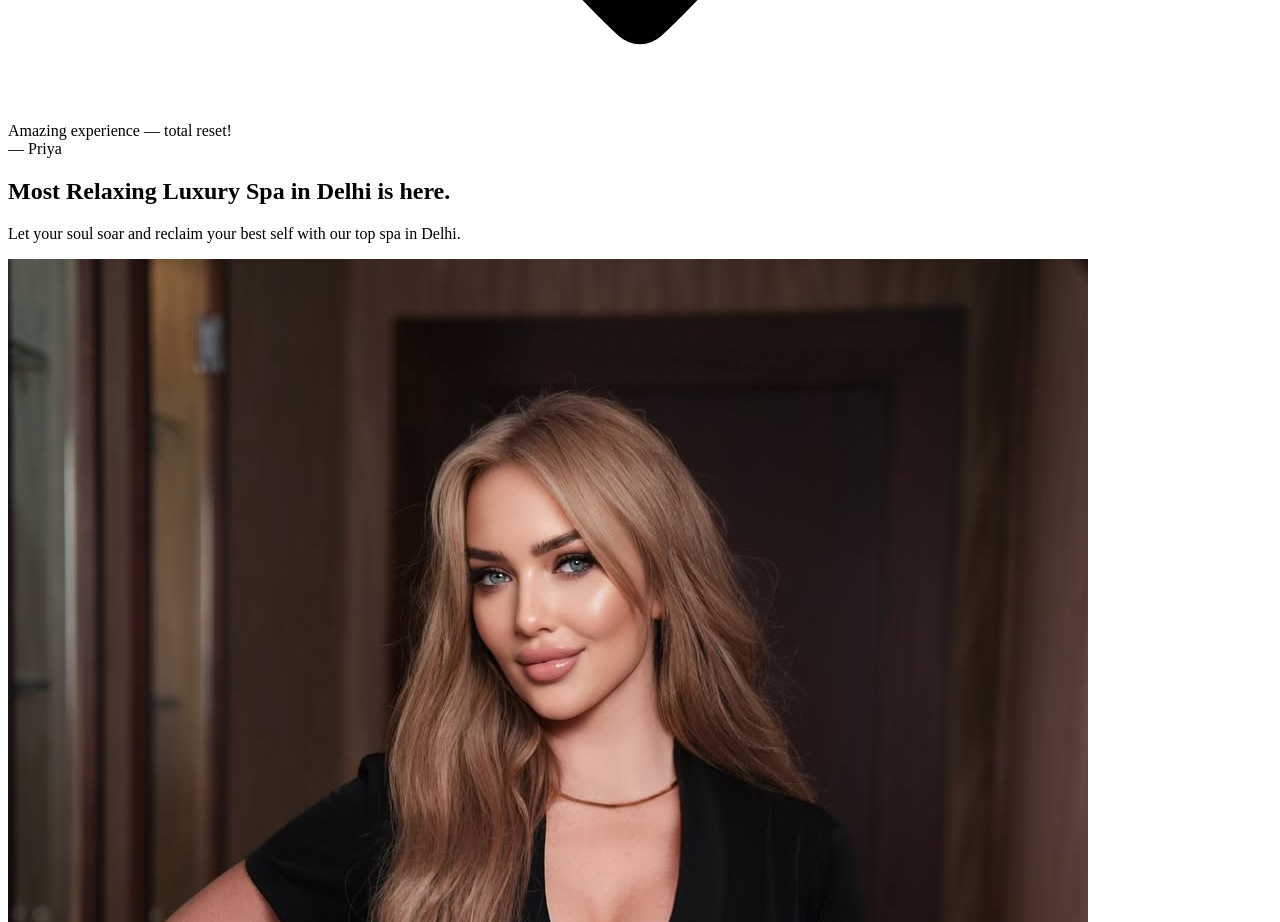
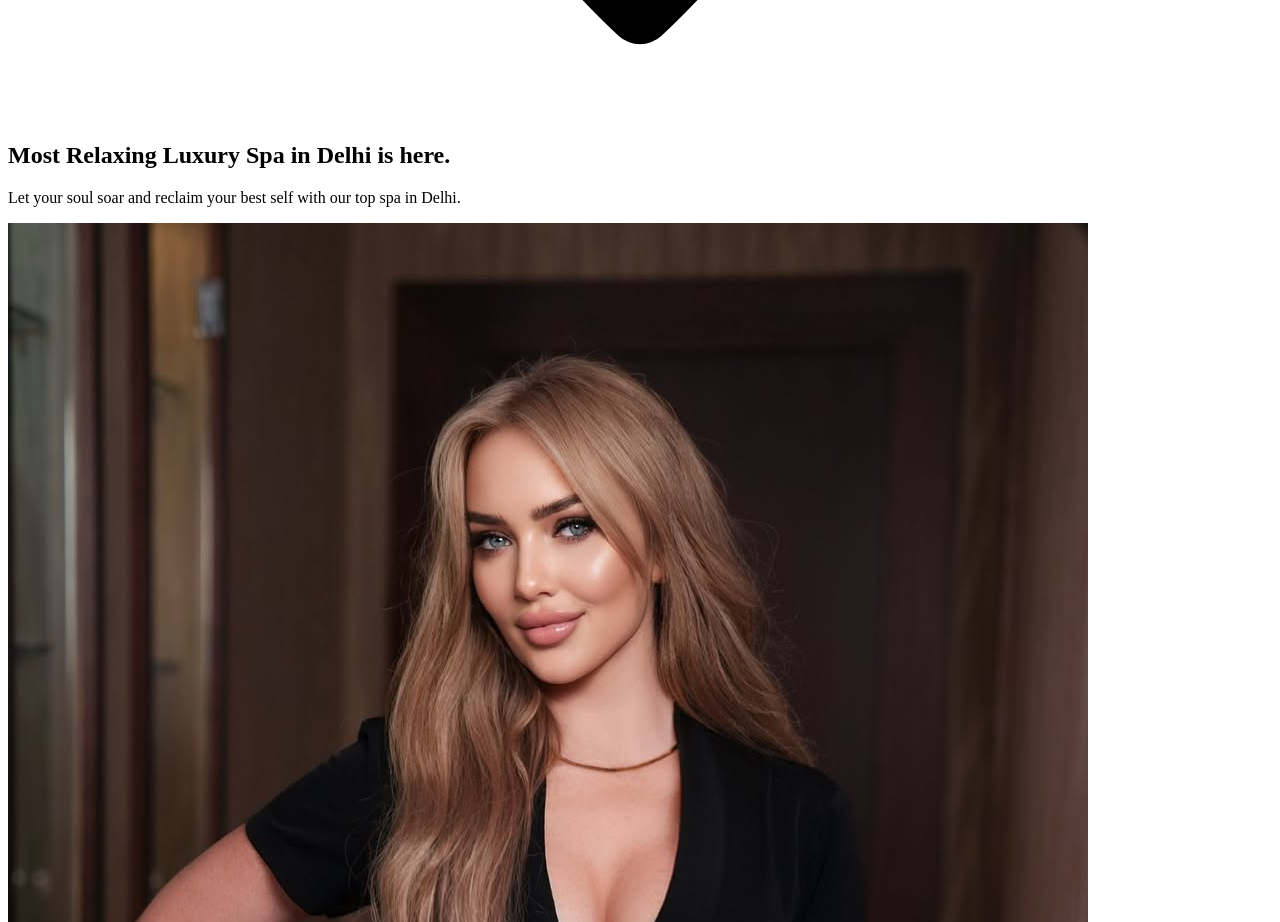
Before and after one commit to Prakash84/gurugram, a Next.js app: page / in a window 1280 px wide. Shown: the part 6000-6922 px from the top of the page. Built offline with nearby package versions, Linux system fonts and the light colour scheme.

Commit message:
Updated something

```diff
--- a/src/app/page.js
+++ b/src/app/page.js
@@ -750,7 +750,7 @@ const teamMembers = [
   ]
   return (
     <main bg-gradient-to-b from-emerald-50 to-white>
-      <section className="relative min-h-[60vh] sm:min-h-[70vh] md:min-h-[80vh] lg:min-h-[85vh] font-sans overflow-hidden bg-black">
+      <section className="relative min-h-[50vh] sm:min-h-[70vh] md:min-h-[80vh] lg:min-h-[85vh] font-sans overflow-hidden bg-black">
   <div className="font-sans overflow-hidden">
     {/* Floating Decorative Elements */}
     <div className="fixed inset-0 pointer-events-none z-0">
@@ -868,10 +868,10 @@ const teamMembers = [
               </svg>
             </div>
 
-            <div className="absolute -right-6 bottom-8 bg-white/90 rounded-3xl px-4 py-2 shadow-lg text-sm">
+            {/* <div className="absolute -right-6 bottom-8 bg-white/90 rounded-3xl px-4 py-2 shadow-lg text-sm">
               <div className="font-medium">Amazing experience — total reset!</div>
               <div className="text-xs text-gray-600">— Priya</div>
-            </div>
+            </div> */}
           </div>
         </motion.div>
       </div>
```
